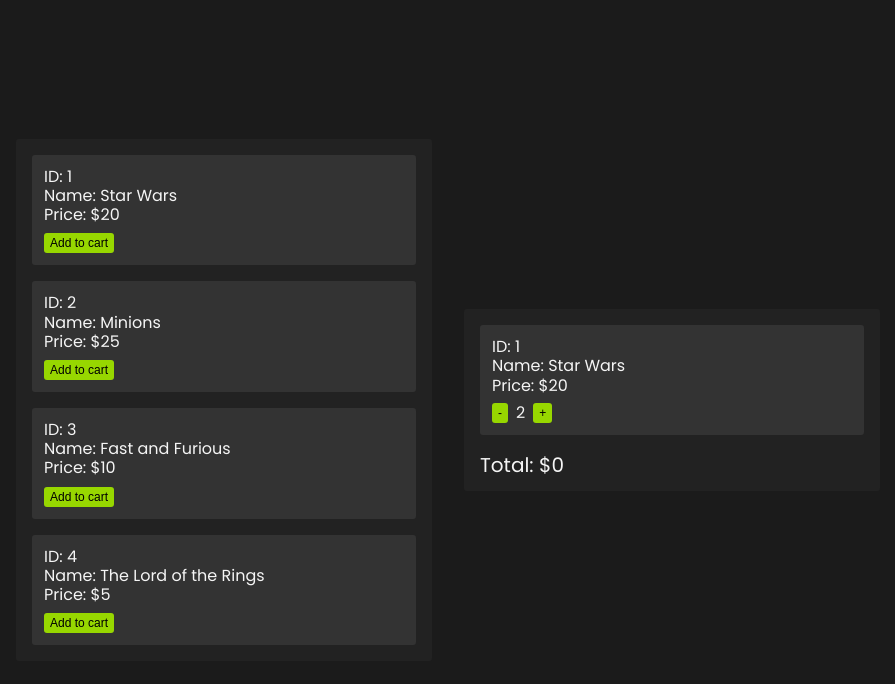
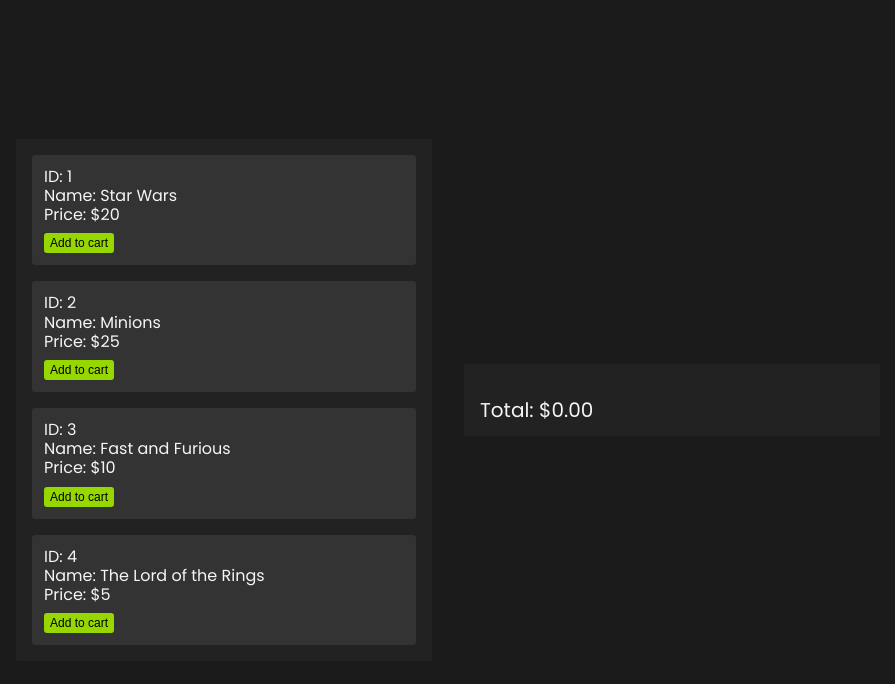
Before and after one commit to mediastream/mediastream-challenge-react, a React (Create React App) app: page /01 in a window 1280 px wide. Shown: the top 684 px of the page, without its empty margins (192-1087 px from the left). Built offline with nearby package versions, Linux system fonts and the light colour scheme.

Commit message:
exercises 1 check

```diff
--- a/src/components/pages/Exercise01/index.js
+++ b/src/components/pages/Exercise01/index.js
@@ -11,77 +11,117 @@
  * You can modify all the code, this component isn't well designed intentionally. You can redesign it as you need.
  */
 
-import './assets/styles.css'
-import { useState } from 'react'
+import "./assets/styles.css";
+import { useState } from "react";
 
-export default function Exercise01 () {
+export default function Exercise01() {
   const movies = [
     {
       id: 1,
-      name: 'Star Wars',
-      price: 20
+      name: "Star Wars",
+      price: 20,
     },
     {
       id: 2,
-      name: 'Minions',
-      price: 25
+      name: "Minions",
+      price: 25,
     },
     {
       id: 3,
-      name: 'Fast and Furious',
-      price: 10
+      name: "Fast and Furious",
+      price: 10,
     },
     {
       id: 4,
-      name: 'The Lord of the Rings',
-      price: 5
-    }
-  ]
+      name: "The Lord of the Rings",
+      price: 5,
+    },
+  ];
 
   const discountRules = [
     {
       m: [3, 2],
-      discount: 0.25
+      discount: 0.25,
     },
     {
       m: [2, 4, 1],
-      discount: 0.5
+      discount: 0.5,
     },
     {
       m: [4, 2],
-      discount: 0.1
+      discount: 0.1,
+    },
+  ];
+
+  const [cart, setCart] = useState([]);
+
+  const addToCart = (movie) => {
+    const existingMovie = cart.find((item) => item.id === movie.id);
+
+    if (existingMovie) {
+      setCart((prevCart) =>
+        prevCart.map((item) =>
+          item.id === movie.id ? { ...item, quantity: item.quantity + 1 } : item
+        )
+      );
+    } else {
+      setCart((prevCart) => [...prevCart, { ...movie, quantity: 1 }]);
     }
-  ]
+  };
 
-  const [cart, setCart] = useState([
-    {
-      id: 1,
-      name: 'Star Wars',
-      price: 20,
-      quantity: 2
-    }
-  ])
+  const incrementQuantity = (movie) => {
+    setCart((prevCart) =>
+      prevCart.map((item) =>
+        item.id === movie.id ? { ...item, quantity: item.quantity + 1 } : item
+      )
+    );
+  };
 
-  const getTotal = () => 0 // TODO: Implement this
+  const decrementQuantity = (movie) => {
+    setCart((prevCart) =>
+      prevCart.map((item) =>
+        item.id === movie.id
+          ? { ...item, quantity: item.quantity - 1 }
+          : item
+      ).filter((item) => item.quantity > 0)
+    );
+  };
+
+  const applyDiscounts = () => {
+    let discountedTotal = getTotal();
+    discountRules.forEach((rule) => {
+      const hasAllMovies = rule.m.every((movieId) =>
+        cart.some((item) => item.id === movieId)
+      );
+      if (hasAllMovies) {
+        const discountAmount = discountedTotal * rule.discount;
+        discountedTotal -= discountAmount;
+      }
+    });
+    return discountedTotal;
+  };
+
+  const getTotal = () => {
+    let total = 0;
+    cart.forEach((item) => {
+      const movie = movies.find((m) => m.id === item.id);
+      total += movie.price * item.quantity;
+    });
+    return total;
+  };
 
   return (
     <section className="exercise01">
       <div className="movies__list">
         <ul>
-          {movies.map(o => (
+          {movies.map((o) => (
             <li className="movies__list-card">
               <ul>
-                <li>
-                  ID: {o.id}
-                </li>
-                <li>
-                  Name: {o.name}
-                </li>
-                <li>
-                  Price: ${o.price}
-                </li>
+                <li>ID: {o.id}</li>
+                <li>Name: {o.name}</li>
+                <li>Price: ${o.price}</li>
               </ul>
-              <button onClick={() => console.log('Add to cart', o)}>
+              <button onClick={() => addToCart(o)}>
                 Add to cart
               </button>
             </li>
@@ -90,27 +130,19 @@
       </div>
       <div className="movies__cart">
         <ul>
-          {cart.map(x => (
+          {cart.map((x) => (
             <li className="movies__cart-card">
               <ul>
-                <li>
-                  ID: {x.id}
-                </li>
-                <li>
-                  Name: {x.name}
-                </li>
-                <li>
-                  Price: ${x.price}
-                </li>
+                <li>ID: {x.id}</li>
+                <li>Name: {x.name}</li>
+                <li>Price: ${x.price}</li>
               </ul>
               <div className="movies__cart-card-quantity">
-                <button onClick={() => console.log('Decrement quantity', x)}>
+                <button onClick={() => decrementQuantity(x)}>
                   -
                 </button>
-                <span>
-                  {x.quantity}
-                </span>
-                <button onClick={() => console.log('Increment quantity', x)}>
+                <span>{x.quantity}</span>
+                <button onClick={() => incrementQuantity(x)}>
                   +
                 </button>
               </div>
@@ -118,9 +150,9 @@
           ))}
         </ul>
         <div className="movies__cart-total">
-          <p>Total: ${getTotal()}</p>
+          <p>Total: ${applyDiscounts().toFixed(2)}</p>
         </div>
       </div>
     </section>
-  )
+  );
 }
```
